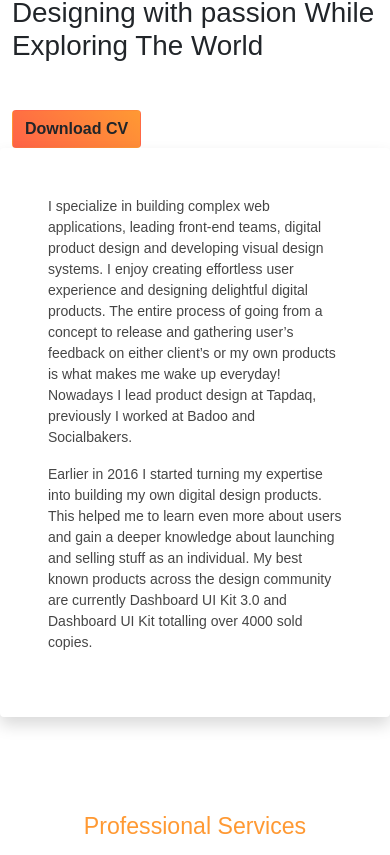
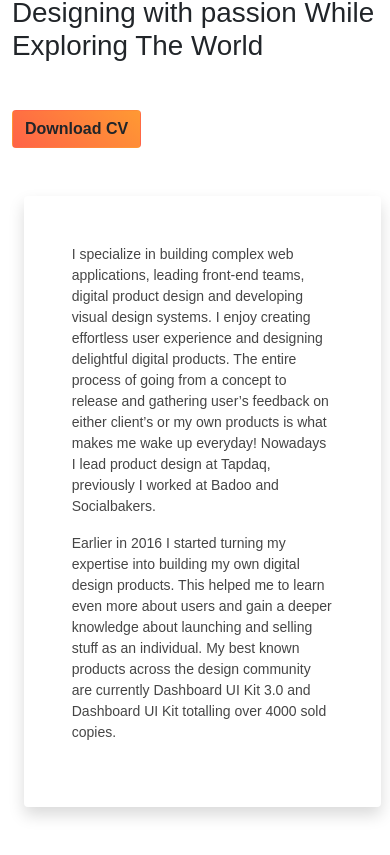
Before and after one commit to shahiduljahid/faruk-Portfolio, a React (Create React App) app: page / in a window 390 px wide. Shown: the part 1009-1864 px from the top of the page. Built offline with nearby package versions, Linux system fonts and the light colour scheme.

Commit message:
almost done

```diff
--- a/src/Component/About/About.js
+++ b/src/Component/About/About.js
@@ -6,7 +6,7 @@ const About = () => {
     <div className="container mt-5 mb-5 pb-5">
       <h3 className="text-center mb-5 pb-2 color">About Me</h3>
       <div className="row justify-content-around">
-        <div className="col-md-3 pt-5  offset-md-1">
+        <div className="col-md-3 pt-5 mb-5  offset-md-1">
           <h1 className="mb-5">
             Designing with passion While Exploring The World
           </h1>
@@ -14,7 +14,7 @@ const About = () => {
             Download CV
           </button>
         </div>
-        <div className="col-md-5 shadow py-5 px-5 rounded aboutContent">
+        <div className="col-md-5 shadow  col-11 py-5 px-5 rounded aboutContent">
           <p>
             I specialize in building complex web applications, leading front-end
             teams, digital product design and developing visual design systems.
--- a/src/Component/ContactForm/ConatctForm.css
+++ b/src/Component/ContactForm/ConatctForm.css
@@ -6,6 +6,7 @@
     background-size: cover;
     background-position: 50% 50%;
     height: 550px;
+    margin: auto;
 
 }
 .contactForm::before{
@@ -22,3 +23,9 @@
 .contactForm form,h1,p{
     position: relative;
 }
+@media (max-width:767px) {
+    .contactForm,.aboutContent,.projects,.FeedBackContainer,.footer-container{
+        margin-left: 15px;
+    }
+
+}
--- a/src/Component/ContactForm/ContactForm.js
+++ b/src/Component/ContactForm/ContactForm.js
@@ -11,7 +11,7 @@ const ContactForm = () => {
   } = useForm();
   const onSubmit = (data) => console.log(data);
   return (
-    <div  className="container m-auto  mb-5 mt-5 pt-5 contactForm">
+    <div  className="container  mb-5 mt-5 pt-5 contactForm">
       <div className="row justify-content-center">
         <div className="col-md-6">
             <h1 className="mt-2 mb-3 text-center text-light">Leave a Message</h1>
--- a/src/Component/Home/Home.js
+++ b/src/Component/Home/Home.js
@@ -181,7 +181,7 @@ const Home = () => {
           ))}
         </div>
       </div>
-      <div className=" mt-5 mb-5 container">
+      <div className=" mt-5 mb-5 projects container">
         <h3 className="text-center mb-5 pb-2 color">My Works</h3>
         <div className="row mx-1 justify-content-center">
           <div className="col-md-4 p-0">
```
